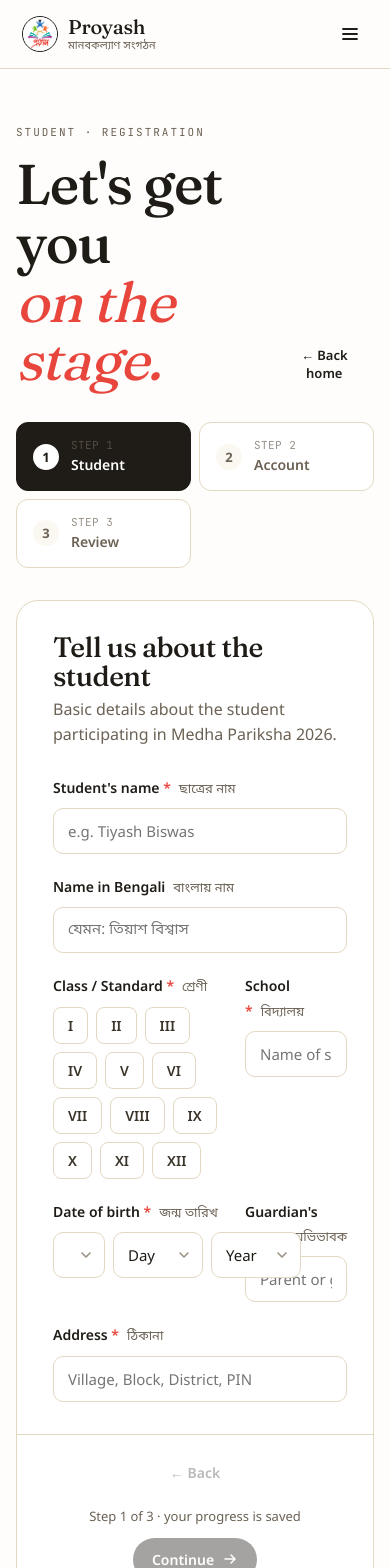
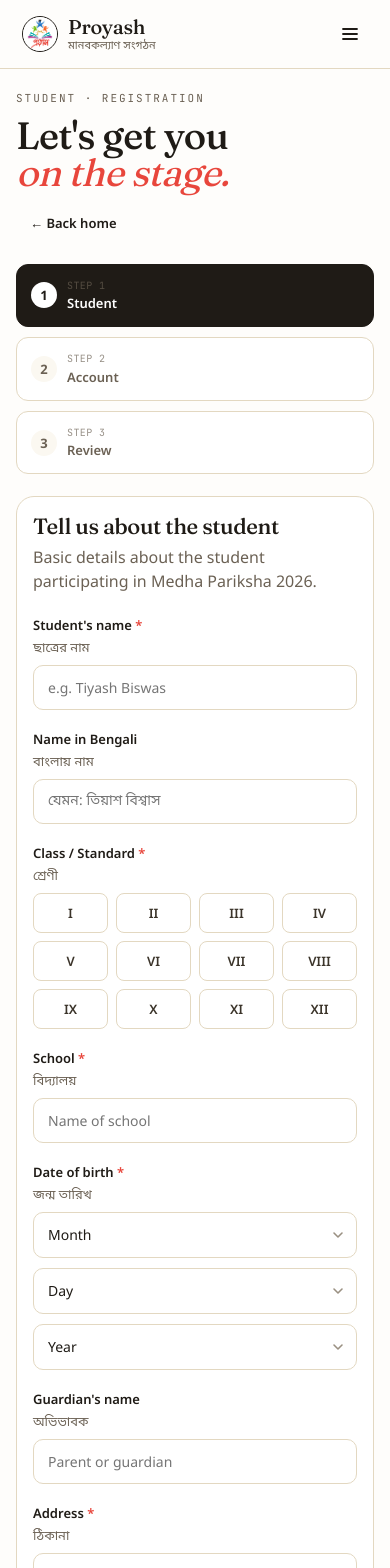
Before and after one commit to sumanbiswas7/prayash, a React (Vite) app: page /register in a window 390 px wide. Shown: the top 1568 px of the page. Built offline with nearby package versions, Linux system fonts and the light colour scheme.

Commit message:
update: responsiveness improvements

```diff
--- a/src/index.scss
+++ b/src/index.scss
@@ -496,6 +496,7 @@ a {
   .section-head {
     flex-direction: column;
     align-items: flex-start;
+    margin-bottom: 16px;
     gap: 12px;
 
     p {
--- a/src/pages/Register.scss
+++ b/src/pages/Register.scss
@@ -582,24 +582,297 @@ $bp-small: 480px;
 /* ===== Media queries ===== */
 
 @media (max-width: $bp-mobile) {
+  .register {
+    padding: 28px 0 56px;
+  }
+
+  .register__container {
+    max-width: none;
+  }
+
+  .register__header {
+    flex-direction: column;
+    align-items: flex-start;
+    gap: 14px;
+    margin-bottom: 24px;
+  }
+
+  .register__title {
+    font-size: clamp(34px, 10vw, 44px);
+    line-height: 0.98;
+  }
+
+  .register__eyebrow {
+    margin-bottom: 10px;
+  }
+
   .form-grid {
     grid-template-columns: 1fr;
+    gap: 16px;
+  }
+
+  .form-grid > * {
+    grid-column: 1 / -1 !important;
   }
 
   .register__steps {
-    grid-template-columns: repeat(2, 1fr);
+    grid-template-columns: 1fr;
+    gap: 10px;
+    margin-bottom: 22px;
+  }
+
+  .register__step {
+    padding: 13px 14px;
+    gap: 10px;
+  }
+
+  .register__step-label {
+    font-size: 13px;
+  }
+
+  .register__step-num {
+    font-size: 10px;
+  }
+
+  .register__form-card {
+    border-radius: 18px;
+  }
+
+  .register__form-body {
+    padding: 22px 18px 18px;
   }
 
   .register__footer-bar {
     flex-direction: column;
+    align-items: stretch;
+    gap: 10px;
+    padding: 14px 18px 16px;
+    text-align: center;
+  }
+
+  .register__footer-bar .btn {
+    width: 100%;
+    justify-content: center;
+  }
+
+  .register__footer-bar .small {
+    order: -1;
+  }
+
+  .register__submit-error {
+    padding: 0 18px 12px;
+  }
+
+  .step1__title,
+  .step2__title,
+  .step3__title {
+    font-size: 24px;
+  }
+
+  .step1__desc,
+  .step2__desc,
+  .step3__desc {
+    margin-bottom: 18px;
+  }
+
+  .class-picker {
+    flex-direction: row;
+    flex-wrap: wrap;
+    gap: 8px;
+  }
+
+  .class-pill {
+    flex: 1 1 calc(25% - 6px);
+    min-width: 72px;
+    padding: 10px 12px;
+    font-size: 13px;
+    justify-content: center;
+  }
+
+  .form-field__label {
+    margin-bottom: 6px;
+  }
+
+  .form-field__label-text {
+    font-size: 13px;
+  }
+
+  .form-field__label-bn {
+    display: block;
+    margin-left: 0;
+    margin-top: 2px;
+  }
+
+  .dob-picker {
+    flex-direction: column;
+    gap: 10px;
+  }
+
+  .dob-picker__segment {
+    width: 100%;
+  }
+
+  .dob-picker__segment--sm {
+    flex: 1 1 auto;
+  }
+
+  .dob-picker__select {
+    min-height: 46px;
+  }
+
+  .step2__event-btn {
+    padding: 15px 16px;
     gap: 12px;
-    padding: 16px 20px;
-    text-align: center;
+    align-items: flex-start;
+  }
+
+  .step2__event-name {
+    flex-direction: column;
+    align-items: flex-start;
+    gap: 4px;
+  }
+
+  .step2__event-meta {
+    margin-top: 0;
+  }
+
+  .otp-row,
+  .otp-verify-row {
+    flex-direction: column;
+    align-items: stretch;
+  }
+
+  .otp-send-btn,
+  .otp-verify-row .btn,
+  .otp-verified-badge {
+    width: 100%;
+    justify-content: center;
+  }
+
+  .otp-input {
+    min-height: 46px;
+  }
+
+  .phone-input-prefix {
+    padding: 11px 12px 11px 14px;
+  }
+
+  .phone-input-wrapper {
+    flex-direction: row;
+    align-items: center;
+  }
+
+  .phone-input-prefix {
+    border-right: 1px solid var(--rule);
+    border-bottom: 0;
+    text-align: left;
+    min-width: 92px;
+    justify-content: center;
+  }
+
+  .phone-input {
+    min-height: 46px;
+  }
+
+  .step3__summary {
+    grid-template-columns: 1fr;
+    gap: 16px;
+  }
+
+  .step3__event-row {
+    align-items: flex-start;
+    gap: 10px;
+  }
+
+  .step3__event-duration {
+    margin-left: 0;
+    width: 100%;
+  }
+
+  .step3__consent {
+    padding: 14px 16px;
+  }
+
+  .success-card__body {
+    padding: 36px 18px 28px;
+  }
+
+  .success-card__title {
+    font-size: 34px;
+  }
+
+  .success-card__bn {
+    font-size: 17px;
+  }
+
+  .success-card__details {
+    grid-template-columns: 1fr;
+    gap: 4px;
+    padding: 16px 18px;
+    margin-top: 24px;
+  }
+
+  .success-card__actions {
+    margin-top: 20px;
+  }
+
+  .success-card__actions .btn {
+    width: 100%;
+    justify-content: center;
   }
 }
 
 @media (max-width: $bp-small) {
+  .register {
+    padding: 22px 0 48px;
+  }
+
+  .register__title {
+    font-size: clamp(30px, 11vw, 38px);
+  }
+
   .register__steps {
-    grid-template-columns: 1fr 1fr;
+    grid-template-columns: 1fr;
+  }
+
+  .register__form-body {
+    padding: 18px 16px 16px;
+  }
+
+  .register__footer-bar {
+    padding: 12px 16px 14px;
+  }
+
+  .step1__title,
+  .step2__title,
+  .step3__title {
+    font-size: 22px;
+  }
+
+  .form-input,
+  .dob-picker__select,
+  .phone-input-prefix {
+    font-size: 14px;
+  }
+
+  .class-pill {
+    flex-basis: calc(25% - 6px);
+    min-width: 64px;
+  }
+
+  .form-grid > * {
+    grid-column: 1 / -1 !important;
+  }
+
+  .step2__event-check {
+    margin-top: 2px;
+  }
+
+  .otp-input {
+    letter-spacing: 4px;
+  }
+
+  .success-card__details {
+    margin-top: 20px;
   }
 }
```
